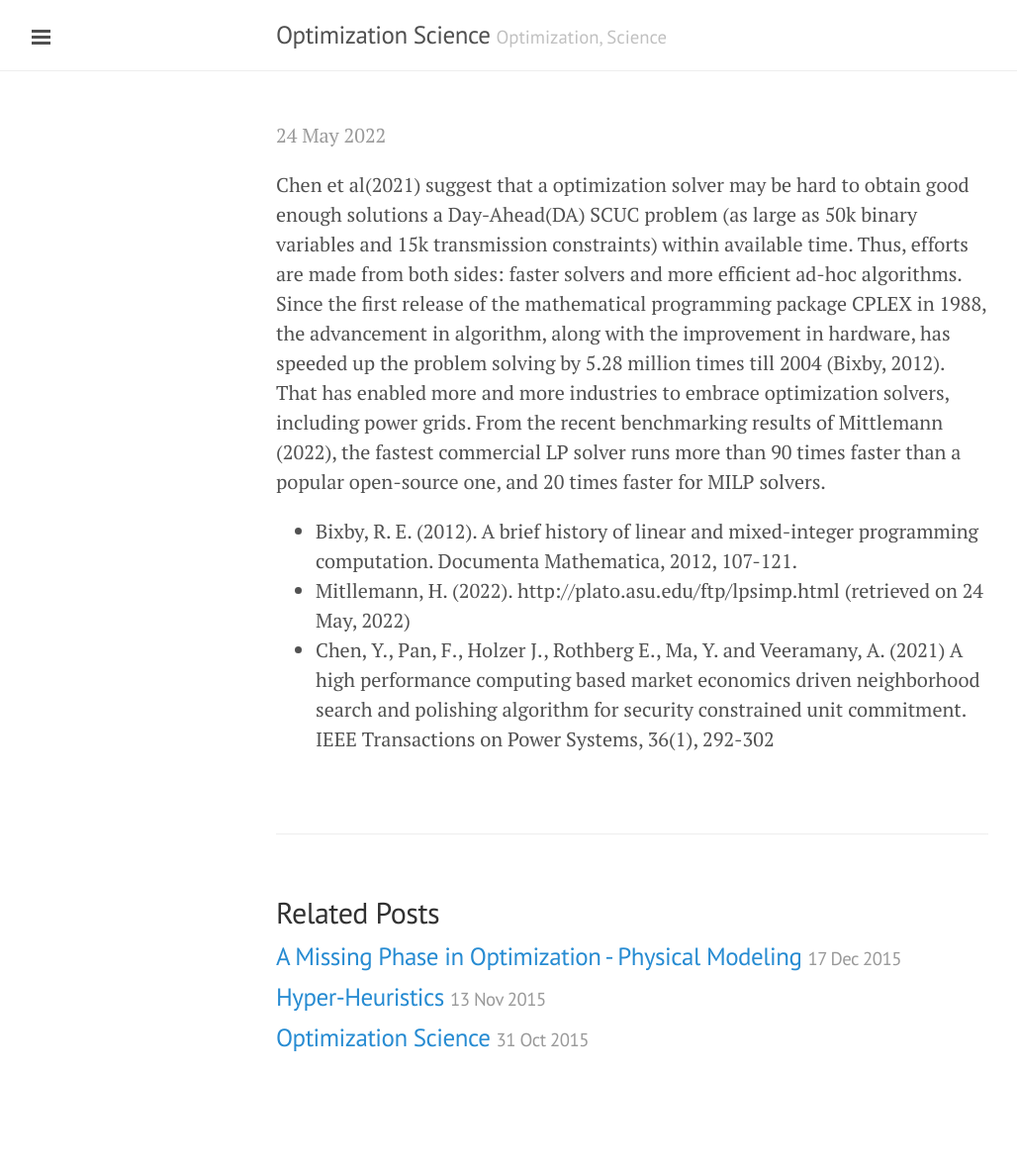
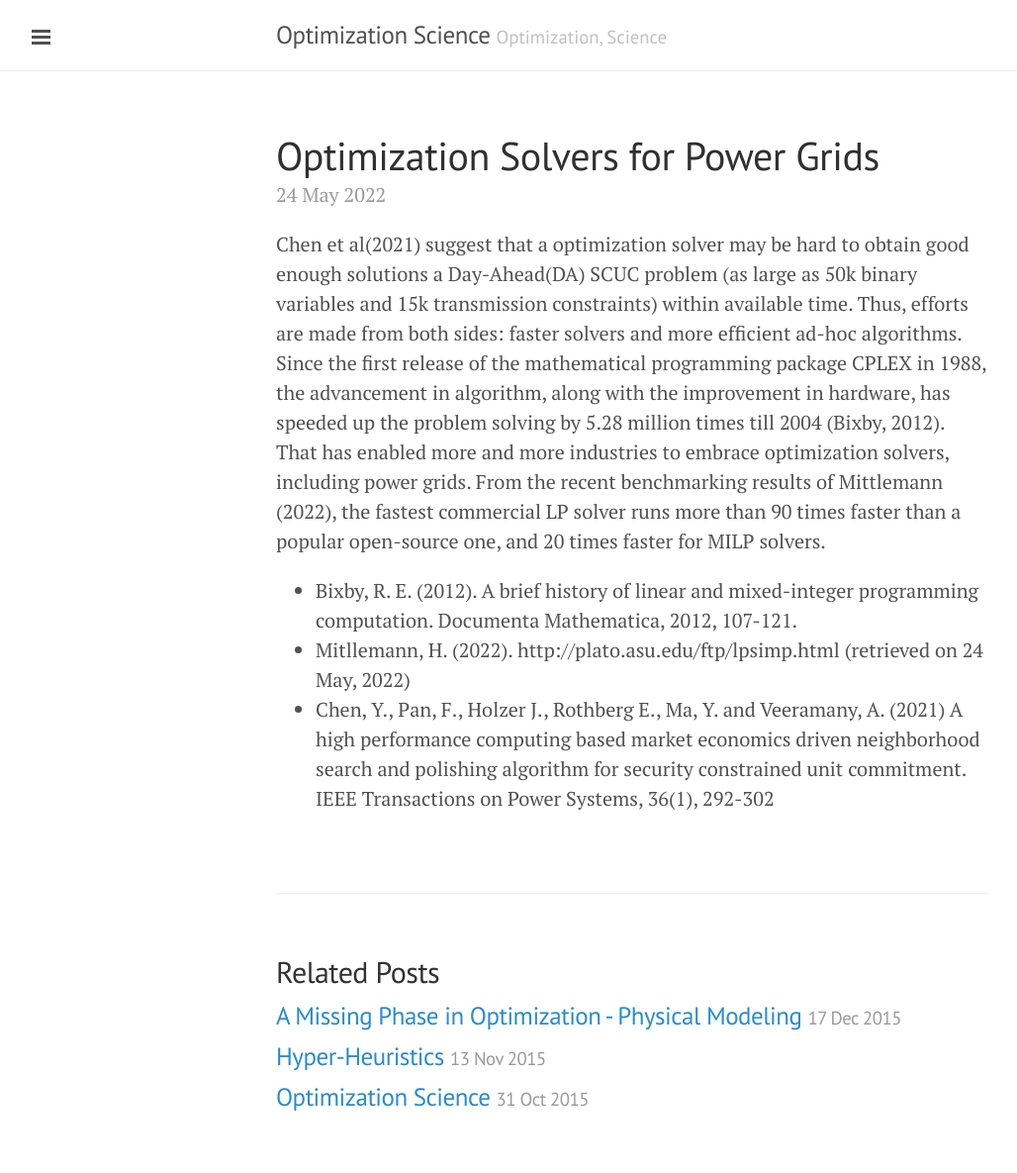
Before and after one commit to Amuwa/Amuwa.github.io, a Jekyll site: the page built from _posts/2022-05-24-optimization-solvers.markdown, in a window 1280 px wide. Shown: the whole page at 99% size, without its empty margins (1-1029 px from the left). Built offline with Jekyll 4.4.1, drawn with Linux system fonts in a browser that asks for light colours; our own code applies the rules of GitHub Pages for plain Markdown files; before the commit the page ends 1125 px from its top, so only the background shows below that; part of the change alters nothing that is shown.

Commit message:
Update 2022-05-24-optimization-solvers.markdown

```diff
--- a/_posts/2022-05-24-optimization-solvers.markdown
+++ b/_posts/2022-05-24-optimization-solvers.markdown
@@ -1,6 +1,6 @@
 ---
 published: true
-title: Optimization Solvers for Power Grids: present and future
+title: Optimization Solvers for Power Grids
 layout: post
 ---
 
```
